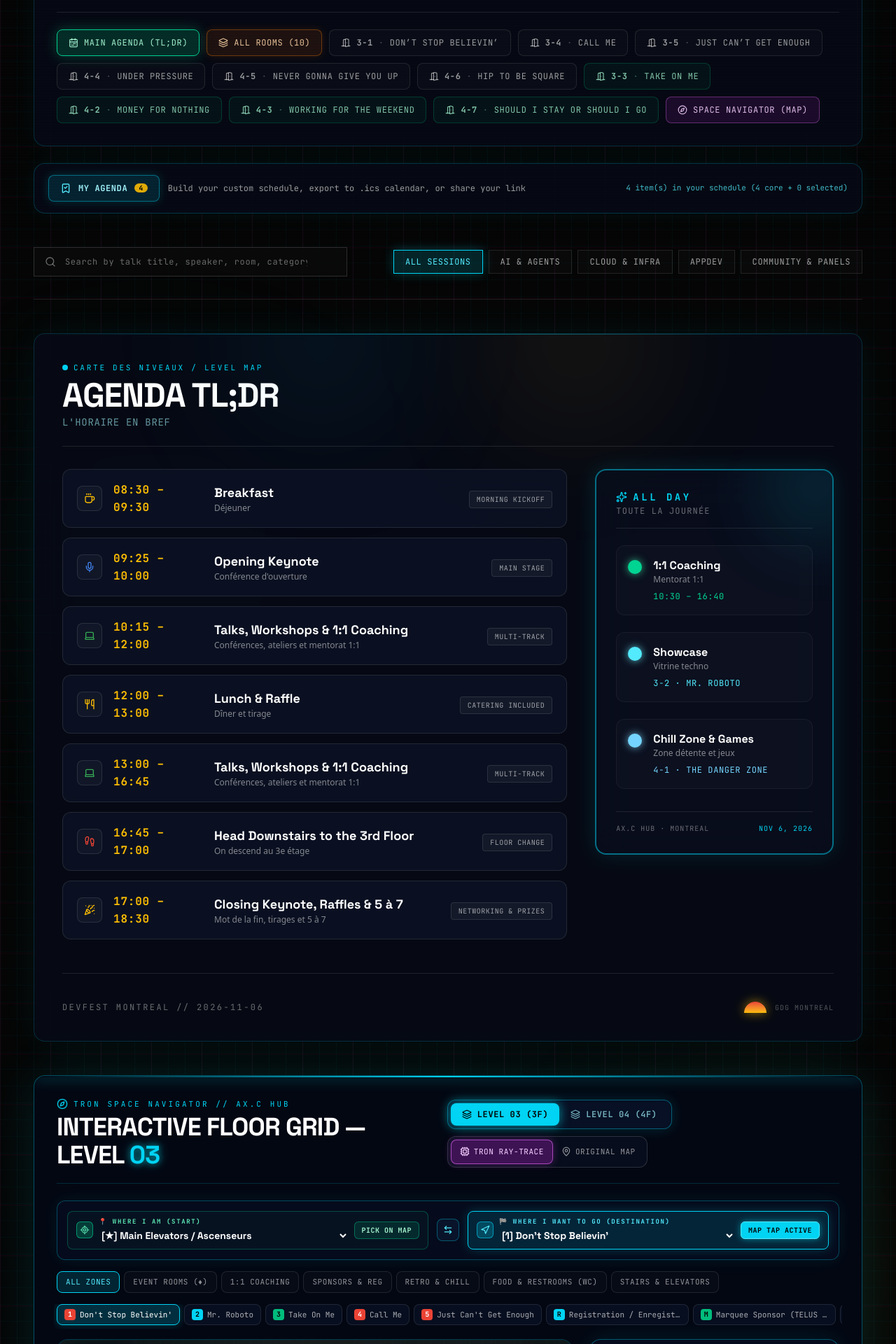
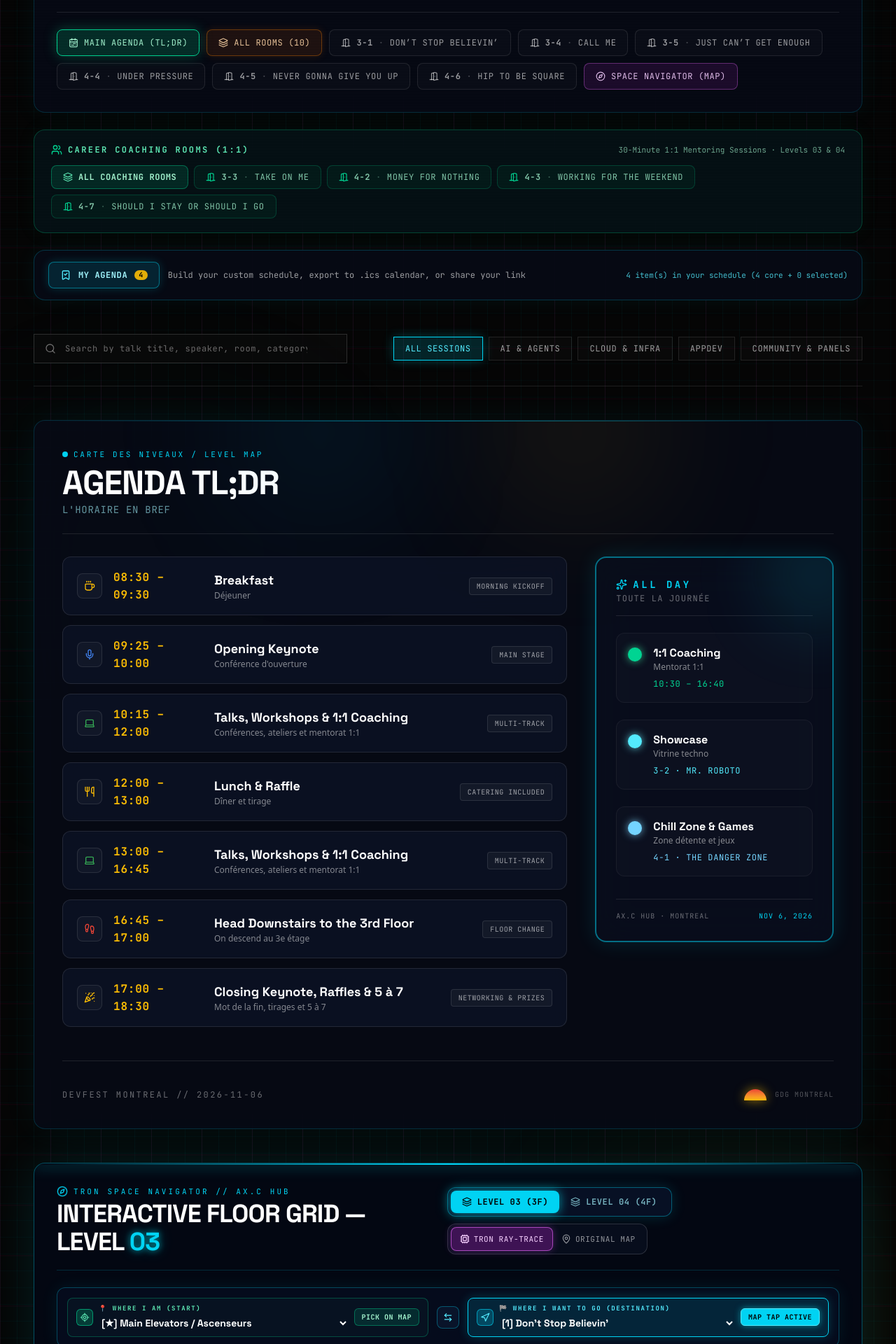
Before and after one commit to AndroidMontreal/DevFest2026, a Next.js app: page /en/schedule in a window 1280 px wide. Shown: the part 460-2380 px from the top of the page at 70% size. Built offline with nearby package versions, Linux system fonts and the light colour scheme.

Commit message:
style(schedule): move career coaching rooms into dedicated block and use 2-line map room grid

```diff
--- a/src/components/schedule/room-agenda-section.tsx
+++ b/src/components/schedule/room-agenda-section.tsx
@@ -203,6 +203,7 @@ export function RoomAgendaSection({
       (roomParam === 'main' ||
         roomParam === 'my-agenda' ||
         roomParam === 'all' ||
+        roomParam === 'coaching' ||
         roomParam === 'map' ||
         copy.rooms.some((r) => r.id === roomParam))
     ) {
@@ -289,6 +290,15 @@ export function RoomAgendaSection({
     },
   ];
 
+  const conferenceRooms = useMemo(
+    () => copy.rooms.filter((r) => r.accent !== 'green'),
+    [copy.rooms],
+  );
+  const coachingRooms = useMemo(
+    () => copy.rooms.filter((r) => r.accent === 'green'),
+    [copy.rooms],
+  );
+
   const visibleRooms = useMemo(() => {
     const isSpecificRoomTab = copy.rooms.some((r) => r.id === selectedTab);
 
@@ -301,14 +311,19 @@ export function RoomAgendaSection({
         return [];
       }
       if (selectedTab === 'all') {
-        return copy.rooms;
+        return [...conferenceRooms, ...coachingRooms];
+      }
+      if (selectedTab === 'coaching') {
+        return coachingRooms;
       }
       return copy.rooms.filter((room) => room.id === selectedTab);
     }
 
     const baseRooms = isSpecificRoomTab
       ? copy.rooms.filter((room) => room.id === selectedTab)
-      : copy.rooms;
+      : selectedTab === 'coaching'
+        ? coachingRooms
+        : [...conferenceRooms, ...coachingRooms];
 
     const query = searchQuery.trim().toLowerCase();
 
@@ -385,7 +400,24 @@ export function RoomAgendaSection({
         };
       })
       .filter((room) => room.sessions.length > 0);
-  }, [copy.rooms, isFiltering, searchQuery, selectedCategory, selectedTab]);
+  }, [
+    coachingRooms,
+    conferenceRooms,
+    copy.rooms,
+    isFiltering,
+    searchQuery,
+    selectedCategory,
+    selectedTab,
+  ]);
+
+  const visibleConferenceRooms = useMemo(
+    () => visibleRooms.filter((r) => r.accent !== 'green'),
+    [visibleRooms],
+  );
+  const visibleCoachingRooms = useMemo(
+    () => visibleRooms.filter((r) => r.accent === 'green'),
+    [visibleRooms],
+  );
 
   const totalMatchingSessions = useMemo(
     () =>
@@ -423,7 +455,7 @@ export function RoomAgendaSection({
           </div>
         </div>
 
-        {/* Navigation Pills: Main Agenda + All Rooms + Each Room + TRON Space Navigator */}
+        {/* Navigation Pills: Main Agenda + All Rooms + Conference/Workshop Rooms + TRON Space Navigator */}
         <div className="flex flex-col sm:flex-row sm:flex-wrap sm:items-center gap-2.5">
           <div className="grid grid-cols-2 sm:contents gap-2">
             <button
@@ -459,8 +491,8 @@ export function RoomAgendaSection({
             </button>
           </div>
 
-          <div className="flex items-center gap-2 overflow-x-auto pb-1 sm:pb-0 sm:contents -mx-1 px-1">
-            {copy.rooms.map((room) => {
+          <div className="flex flex-wrap items-center gap-2 sm:contents">
+            {conferenceRooms.map((room) => {
               const isActive = selectedTab === room.id;
               const roomSavedCount = savedFlat.filter(
                 (s) => s.roomId === room.id,
@@ -470,9 +502,7 @@ export function RoomAgendaSection({
                   ? 'border-google-yellow bg-google-yellow/20 text-google-yellow shadow-[0_0_15px_rgba(251,188,4,0.25)]'
                   : room.accent === 'red'
                     ? 'border-rose-400 bg-rose-500/20 text-rose-300 shadow-[0_0_15px_rgba(244,63,94,0.25)]'
-                    : room.accent === 'green'
-                      ? 'border-emerald-400 bg-emerald-500/20 text-emerald-300 shadow-[0_0_15px_rgba(16,185,129,0.25)]'
-                      : 'border-cyan-400 bg-cyan-400/15 text-cyan-300 shadow-[0_0_15px_rgba(0,240,255,0.2)]';
+                    : 'border-cyan-400 bg-cyan-400/15 text-cyan-300 shadow-[0_0_15px_rgba(0,240,255,0.2)]';
               return (
                 <button
                   key={room.id}
@@ -481,9 +511,7 @@ export function RoomAgendaSection({
                   className={`shrink-0 inline-flex items-center gap-2 rounded-lg border px-3.5 sm:px-4 py-2 sm:py-2.5 font-mono-tech text-[11px] sm:text-xs uppercase tracking-wider transition-all duration-200 cursor-pointer ${
                     isActive
                       ? activeClass
-                      : room.accent === 'green'
-                        ? 'border-emerald-500/25 bg-emerald-500/[0.06] text-emerald-200/80 hover:border-emerald-400/55 hover:text-emerald-100'
-                        : 'border-white/10 bg-white/[0.02] text-white/60 hover:border-white/30 hover:text-white'
+                      : 'border-white/10 bg-white/[0.02] text-white/60 hover:border-white/30 hover:text-white'
                   }`}
                 >
                   <DoorOpen className="h-3.5 w-3.5 shrink-0" />
@@ -523,6 +551,73 @@ export function RoomAgendaSection({
           </div>
         </div>
       </div>
+
+      {/* Dedicated Career Coaching Rooms Block (in its own block right below Conference Rooms) */}
+      {coachingRooms.length > 0 && (
+        <div className="-mt-6 flex flex-col gap-3.5 rounded-2xl border border-emerald-500/30 bg-[#061217]/90 px-5 py-4 md:px-6 md:py-5 shadow-[0_0_30px_rgba(16,185,129,0.06)] backdrop-blur-2xl">
+          <div className="flex flex-col sm:flex-row sm:items-center justify-between gap-2">
+            <div className="flex items-center gap-2">
+              <Users className="h-4 w-4 text-emerald-400 shrink-0" />
+              <span className="font-mono-tech text-xs font-bold uppercase tracking-[0.2em] text-emerald-300">
+                {isFr
+                  ? 'Salles de Mentorat Carrière (1:1)'
+                  : 'Career Coaching Rooms (1:1)'}
+              </span>
+            </div>
+            <span className="font-mono-tech text-[11px] text-emerald-200/65">
+              {isFr
+                ? 'Sessions individuelles de 30 min · Niveaux 03 & 04'
+                : '30-Minute 1:1 Mentoring Sessions · Levels 03 & 04'}
+            </span>
+          </div>
+
+          <div className="flex flex-wrap items-center gap-2">
+            <button
+              type="button"
+              onClick={() => setSelectedTab('coaching')}
+              className={`shrink-0 inline-flex items-center gap-2 rounded-lg border px-3.5 sm:px-4 py-2 font-mono-tech text-[11px] sm:text-xs uppercase tracking-wider transition-all duration-200 cursor-pointer ${
+                selectedTab === 'coaching'
+                  ? 'border-emerald-300 bg-emerald-500/25 text-white shadow-[0_0_16px_rgba(16,185,129,0.35)]'
+                  : 'border-emerald-400/40 bg-emerald-500/15 text-emerald-200 hover:border-emerald-300 hover:text-white'
+              }`}
+            >
+              <Layers className="h-3.5 w-3.5 shrink-0 text-emerald-300" />
+              <span className="font-bold">
+                {isFr ? 'Toutes les salles 1:1' : 'All Coaching Rooms'}
+              </span>
+            </button>
+
+            {coachingRooms.map((room) => {
+              const isActive = selectedTab === room.id;
+              const roomSavedCount = savedFlat.filter(
+                (s) => s.roomId === room.id,
+              ).length;
+              return (
+                <button
+                  key={room.id}
+                  type="button"
+                  onClick={() => setSelectedTab(room.id)}
+                  className={`shrink-0 inline-flex items-center gap-2 rounded-lg border px-3.5 sm:px-4 py-2 font-mono-tech text-[11px] sm:text-xs uppercase tracking-wider transition-all duration-200 cursor-pointer ${
+                    isActive
+                      ? 'border-emerald-400 bg-emerald-500/25 text-emerald-200 shadow-[0_0_15px_rgba(16,185,129,0.3)]'
+                      : 'border-emerald-500/25 bg-emerald-500/[0.06] text-emerald-200/80 hover:border-emerald-400/60 hover:text-emerald-100'
+                  }`}
+                >
+                  <DoorOpen className="h-3.5 w-3.5 shrink-0 text-emerald-400" />
+                  <span className="font-bold">{room.worldCode}</span>
+                  <span className="opacity-40">·</span>
+                  <span>{room.name}</span>
+                  {roomSavedCount > 0 && (
+                    <span className="ml-0.5 inline-flex h-4 min-w-[16px] items-center justify-center rounded-full bg-emerald-400/90 px-1 font-mono-tech text-[9px] font-bold text-black">
+                      {roomSavedCount}
+                    </span>
+                  )}
+                </button>
+              );
+            })}
+          </div>
+        </div>
+      )}
 
       {/* Dedicated My Agenda Row / Bar right below Navigate by Room (outside the room cluster) */}
       <div className="-mt-6 flex flex-col sm:flex-row sm:items-center justify-between gap-3 rounded-2xl border border-cyan-500/25 bg-[#070b16]/90 px-5 py-4 shadow-[0_0_30px_rgba(0,240,255,0.06)] backdrop-blur-2xl">
@@ -747,9 +842,9 @@ export function RoomAgendaSection({
         )}
 
       {/* Room Cards */}
-      {visibleRooms.length > 0 && (
-        <div className="space-y-12">
-          {visibleRooms.map((room) => {
+      {visibleRooms.length > 0 &&
+        (() => {
+          const renderRoomCard = (room: RoomTrack) => {
             const songCredits =
               getRoomSongCredits(room.id) || getRoomSongCredits(room.name);
             return (
@@ -1219,9 +1314,50 @@ export function RoomAgendaSection({
                 </div>
               </section>
             );
-          })}
-        </div>
-      )}
+          };
+
+          return (
+            <div className="space-y-12">
+              {visibleConferenceRooms.length > 0 && (
+                <div className="space-y-12">
+                  {visibleConferenceRooms.map(renderRoomCard)}
+                </div>
+              )}
+
+              {visibleCoachingRooms.length > 0 && (
+                <div className="relative overflow-hidden rounded-2xl border border-emerald-500/35 bg-[#051015]/90 p-5 sm:p-6 md:p-8 shadow-[0_0_50px_rgba(16,185,129,0.08)] space-y-8">
+                  <div className="pointer-events-none absolute inset-x-0 top-0 h-0.5 bg-gradient-to-r from-transparent via-emerald-400/70 to-transparent" />
+                  <div className="flex flex-col md:flex-row md:items-end justify-between gap-3 border-b border-emerald-500/20 pb-5">
+                    <div>
+                      <div className="flex items-center gap-2">
+                        <Users className="h-4 w-4 text-emerald-400" />
+                        <span className="font-mono-tech text-[11px] uppercase tracking-[0.25em] text-emerald-400">
+                          {isFr
+                            ? 'BLOC MENTORAT CARRIÈRE · NIVEAUX 03 & 04'
+                            : 'CAREER COACHING BLOCK · LEVELS 03 & 04'}
+                        </span>
+                      </div>
+                      <h3 className="mt-1.5 font-display text-2xl sm:text-3xl font-bold uppercase tracking-tight text-white">
+                        {isFr
+                          ? 'Salles de Mentorat Carrière (1:1)'
+                          : 'Career Coaching Rooms (1:1)'}
+                      </h3>
+                      <p className="mt-0.5 font-mono-tech text-xs tracking-wider text-emerald-200/70 uppercase">
+                        {isFr
+                          ? '4 salles dédiées (3-3, 4-2, 4-3, 4-7) · Créneaux de 30 minutes (10:30 – 16:40)'
+                          : '4 Dedicated Pods (3-3, 4-2, 4-3, 4-7) · 30-Minute Sessions (10:30 – 16:40)'}
+                      </p>
+                    </div>
+                  </div>
+
+                  <div className="space-y-8">
+                    {visibleCoachingRooms.map(renderRoomCard)}
+                  </div>
+                </div>
+              )}
+            </div>
+          );
+        })()}
     </div>
   );
 }
--- a/src/components/schedule/tron-space-navigator.tsx
+++ b/src/components/schedule/tron-space-navigator.tsx
@@ -1601,8 +1601,8 @@ export function TronSpaceNavigator({
         </div>
       </div>
 
-      {/* Category Filter Bar (Single-row horizontal scroll on mobile) */}
-      <div className="mb-3.5 sm:mb-4 flex items-center gap-1.5 overflow-x-auto pb-1 sm:pb-0 sm:flex-wrap -mx-1 px-1">
+      {/* Category Filter Bar (Wraps cleanly with no horizontal scrollbar) */}
+      <div className="mb-3.5 sm:mb-4 flex flex-wrap items-center gap-1.5">
         {[
           { id: 'all', labelEn: 'All Zones', labelFr: 'Toutes les zones' },
           {
@@ -1651,8 +1651,8 @@ export function TronSpaceNavigator({
         ))}
       </div>
 
-      {/* Quick-Tap Room & Booth Strip (Especially handy on mobile thumbs to switch targets while viewing the map) */}
-      <div className="mb-3.5 flex items-center gap-1.5 overflow-x-auto pb-1.5 -mx-1 px-1">
+      {/* Quick-Tap Room & Booth Grid — Fixed 2-line layout on desktop, zero left/right scrolling */}
+      <div className="mb-3.5 grid grid-cols-2 sm:grid-cols-4 md:grid-cols-7 gap-1.5">
         {allCurrentFloorNodes.map((node) => {
           const isSelected = selectedNode.id === node.id;
           return (
@@ -1660,14 +1660,14 @@ export function TronSpaceNavigator({
               key={`quick-pill-${node.id}`}
               type="button"
               onClick={() => handleNodeClick(node)}
-              className={`shrink-0 inline-flex items-center gap-1.5 rounded-lg border px-2.5 py-1.5 font-mono-tech text-[11px] transition-all cursor-pointer ${
+              className={`min-w-0 inline-flex items-center gap-1.5 rounded-lg border px-2.5 py-1.5 font-mono-tech text-[11px] transition-all cursor-pointer ${
                 isSelected
                   ? 'border-cyan-400 bg-cyan-400/20 text-white shadow-[0_0_12px_rgba(0,240,255,0.25)]'
                   : 'border-white/10 bg-[#081022]/90 text-white/65 hover:border-cyan-400/40 hover:text-white'
               }`}
             >
               <span
-                className={`inline-flex h-4 min-w-4 items-center justify-center rounded px-1 text-[10px] font-bold ${
+                className={`inline-flex h-4 min-w-4 shrink-0 items-center justify-center rounded px-1 text-[10px] font-bold ${
                   node.category === 'room'
                     ? 'bg-google-red text-white'
                     : node.category === 'sponsor' ||
@@ -1678,9 +1678,7 @@ export function TronSpaceNavigator({
               >
                 {node.numberBadge}
               </span>
-              <span className="max-w-[130px] sm:max-w-[160px] truncate">
-                {node.name}
-              </span>
+              <span className="truncate">{node.name}</span>
             </button>
           );
         })}
```
